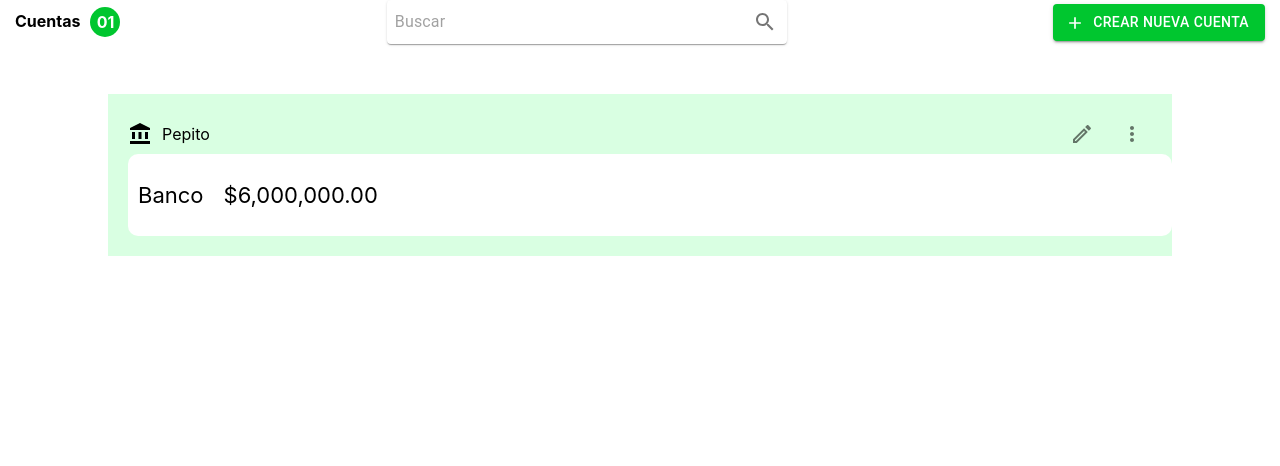
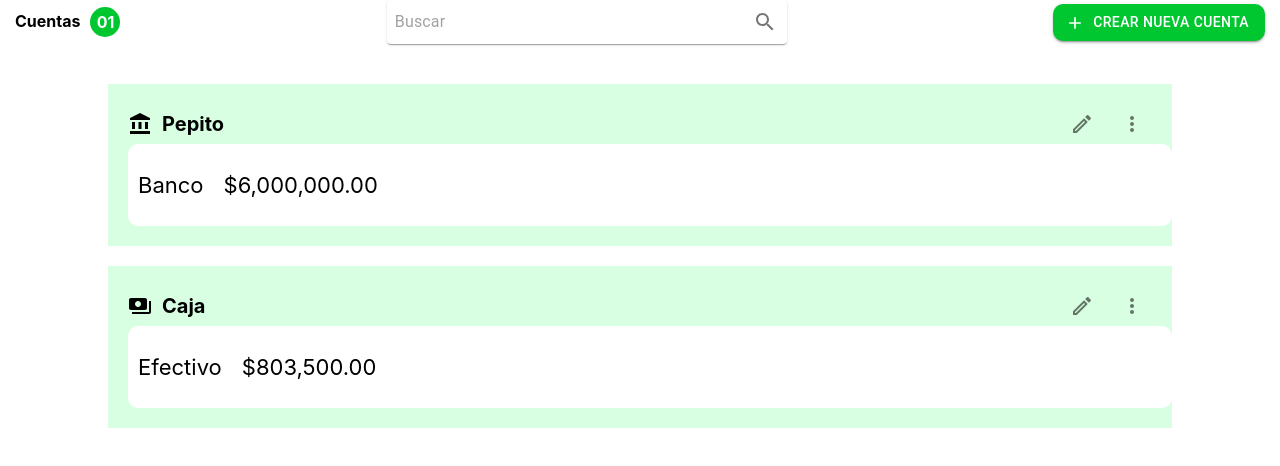
Before and after one commit to XpectreLabs/appnovum, a React (Create React App) app in the folder frontend/: page /Registrar-caja-o-banco in a window 1280 px wide. Shown: the top 466 px of the page. Built offline with nearby package versions, Linux system fonts and the light colour scheme.

Commit message:
screen registerbank finished

```diff
--- a/frontend/src/pages/RegisterBank/RegisterBank.module.css
+++ b/frontend/src/pages/RegisterBank/RegisterBank.module.css
@@ -1,13 +1,14 @@
 .nav{
   display: flex;
   justify-content: space-between;
-  margin: 0px 15px 0px 15px;
+  margin: 0px 15px 20px 15px;
   align-items: baseline;
 }
 
 .btnCreateAccount{
   background: #00C62F !important;
-  border-radius: 5px;
+  border-radius: 10px !important;
+  text-transform: full-size-kana !important;
 }
 
 .counter{
@@ -35,13 +36,18 @@
 .information{
   background: #D9FFE2;
   width: 80%;
-  margin-top: 50px;
+  margin-top: 20px;
   padding: 20px;
 }
 
 .headInfo{
   display: flex;
   justify-content: space-between;
+}
+
+.headInfo span{
+  font-weight: bold;
+  font-size: 20px;
 }
 
 .headInfo div{
--- a/frontend/src/pages/RegisterBank/RegistrarCajaOBanco.tsx
+++ b/frontend/src/pages/RegisterBank/RegistrarCajaOBanco.tsx
@@ -13,6 +13,7 @@ import SearchIcon from "@mui/icons-material/Search";
 import AccountBalanceIcon from "@mui/icons-material/AccountBalance";
 import EditOutlinedIcon from "@mui/icons-material/EditOutlined";
 import MoreVertIcon from "@mui/icons-material/MoreVert";
+import PaymentsIcon from "@mui/icons-material/Payments";
 
 // import { LayoutAdmin } from '../hocs/Layout.tsx';
 //import { Default } from '../components/RegistrarCajaOBanco/Default.tsx';
@@ -85,6 +86,30 @@ export const RegistrarCajaOBanco = () => {
           </Box>
         </Box>
       </Box>
+
+      <Box className={Styles.container}>
+        <Box className={Styles.information}>
+          <Box className={Styles.headInfo}>
+            <div>
+              <PaymentsIcon />
+              <span>Caja</span>
+            </div>
+
+            <div>
+              <IconButton type="button" aria-label="Edit">
+                <EditOutlinedIcon />
+              </IconButton>
+              <IconButton type="button" aria-label="Edit">
+                <MoreVertIcon />
+              </IconButton>
+            </div>
+          </Box>
+          <Box className={Styles.bankInfo}>
+            <p>Efectivo</p>
+            <p>$803,500.00</p>
+          </Box>
+        </Box>
+      </Box>
     </Box>
   );
 }
```
